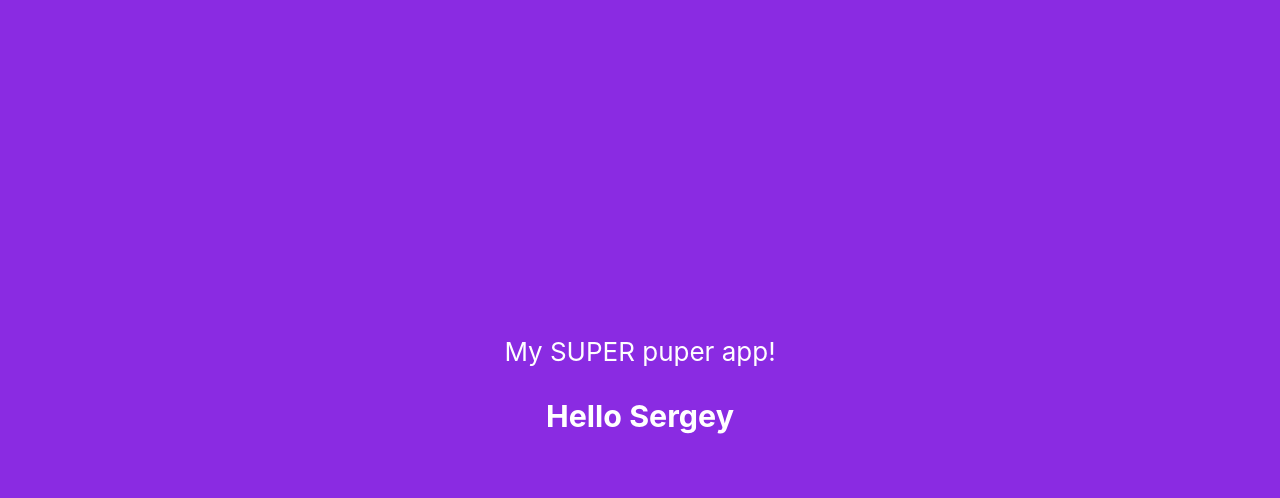
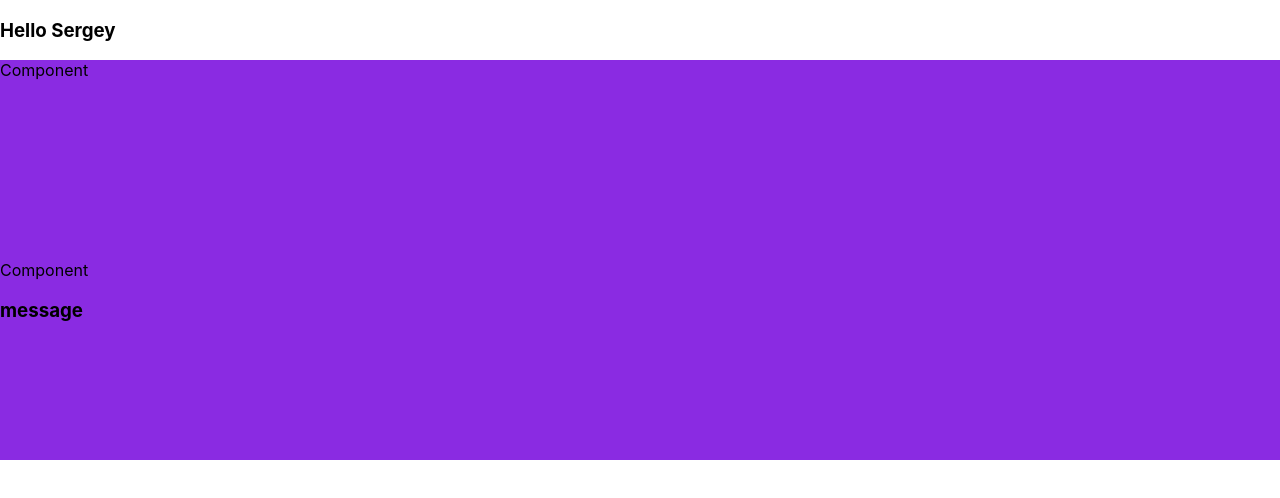
Before and after one commit to rediska668/task-1, a React (Create React App) app: page / in a window 1280 px wide. Shown: the top 498 px of the page. Built offline with nearby package versions, Linux system fonts and the light colour scheme.

Commit message:
commit-1.5

```diff
--- a/src/App.js
+++ b/src/App.js
@@ -1,20 +1,30 @@
+import React from 'react';
+import ReactDOM from 'react-dom';
 import logo from './logo.svg';
 import './App.scss';
+import Message from "./message";
+
+const appcomp = "render is app";
+
+ReactDOM.render(< React.StrictMode >
+  <Message appcomp={appcomp} />
+</React.StrictMode>,
+  document.getElementById('root')
+);
 
 function App(props) {
 
-
-
   return (
     <div>
-      <header
-        className={`App-header ${props.showred ? "header-red" : "header-blue"}`}
-        style={{ top: props.Position?.map() || '10px' }}>
-        My SUPER puper app!
+      <header>
+
         <h3>Hello {props.myName}</h3>
       </header>
+      <Message />
     </div >
   );
 }
 
+
+
 export default App;
--- a/src/App.scss
+++ b/src/App.scss
@@ -42,3 +42,7 @@
 .header-blue{
   background-color: blueviolet;
 }
+.message{
+  background-color: blueviolet;
+  height: 200px;
+}
--- a/src/index.js
+++ b/src/index.js
@@ -2,13 +2,16 @@ import React from 'react';
 import ReactDOM from 'react-dom';
 import './index.css';
 import App from './App';
+import Message from "./message";
 import reportWebVitals from './reportWebVitals';
 
 
 const myName = 'Sergey';
+const mycomponent = "message ";
 
 ReactDOM.render(< React.StrictMode >
   <App myName={myName} showred={false} />
+  <Message myComponent={mycomponent} />
 </React.StrictMode>,
   document.getElementById('root')
 );
--- /dev/null
+++ b/src/message.js
@@ -0,0 +1,17 @@
+import './App.scss';
+import App from './App';
+
+function Message(props) {
+    return (
+        <div>
+            <header className='message'>
+                Component
+                <h3> {props.myComponent}</h3>
+                <h2>{props.appcomp}</h2>
+            </header>
+        </div>
+
+    );
+}
+
+export default Message;
```
